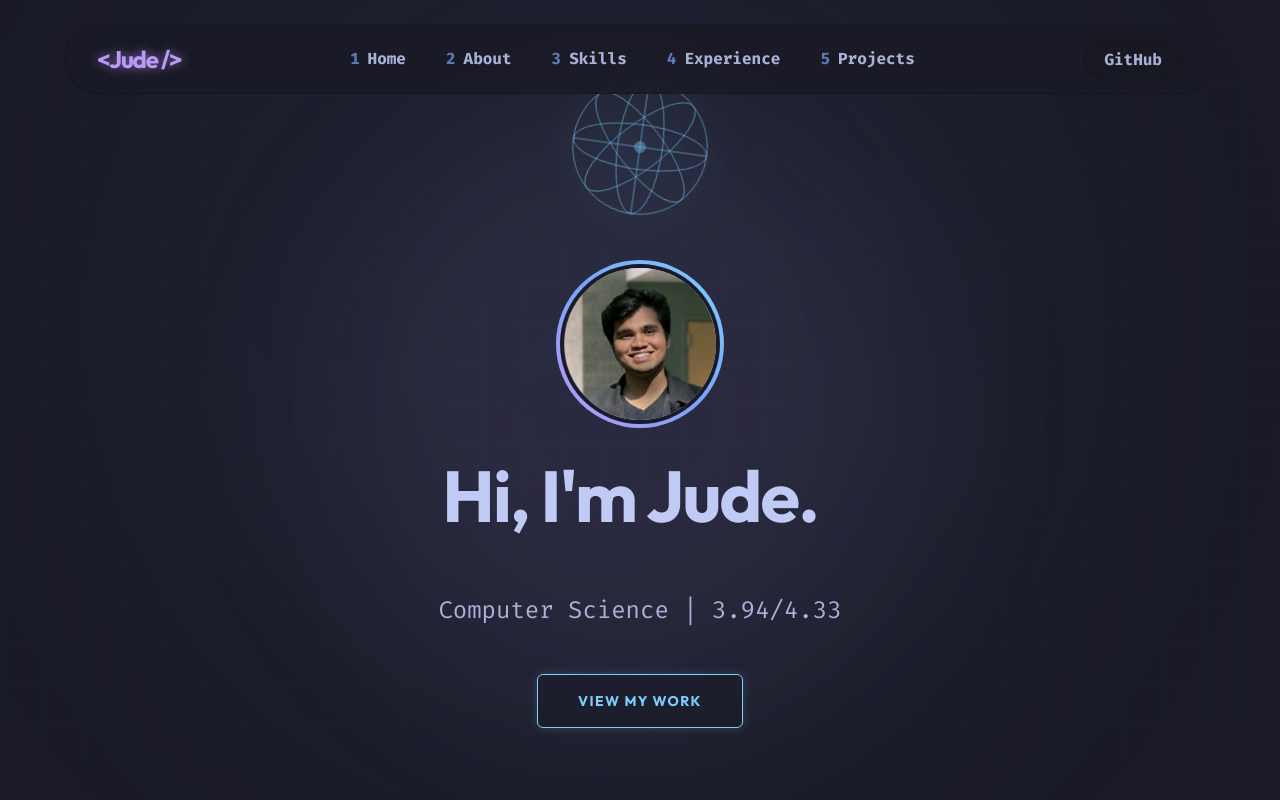
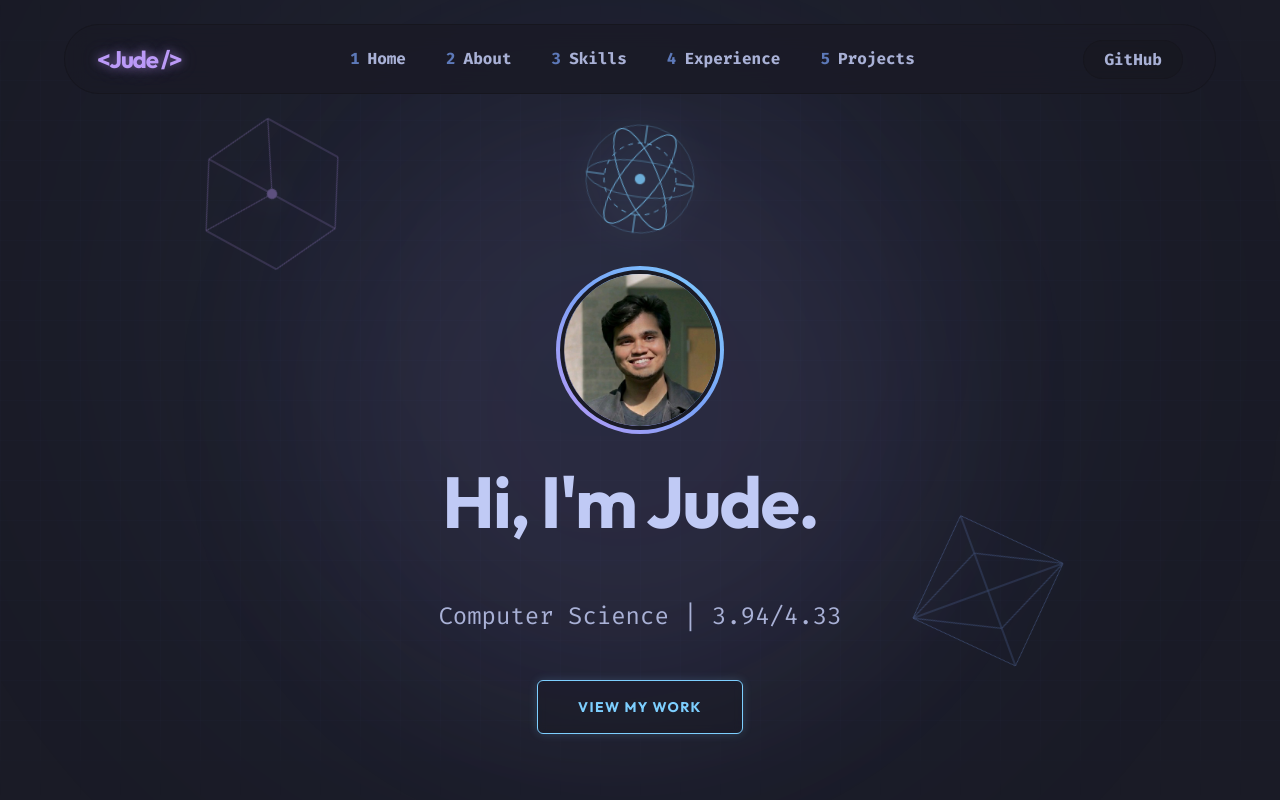
Before and after one commit to juderozario08/judesPortfolio, a React (Vite) app: page / in a window 1280 px wide. Shown: the top 800 px of the page. Built offline with nearby package versions, Linux system fonts and the light colour scheme.

Commit message:
style: add multiple advanced wireframe geometric shapes to hero background

```diff
--- a/src/components/Hero.tsx
+++ b/src/components/Hero.tsx
@@ -29,7 +29,36 @@ const Hero = () => {
         />
       </div>
 
-      {/* Floating geometric shape */}
+      {/* Background Floating Geometries */}
+      <motion.div
+        animate={{ y: [-20, 20, -20], rotate: [0, -360] }}
+        transition={{ y: { duration: 6, repeat: Infinity, ease: "easeInOut" }, rotate: { duration: 40, repeat: Infinity, ease: "linear" } }}
+        className="absolute top-32 left-[15%] text-tokyo-purple opacity-40 drop-shadow-[0_0_15px_rgba(187,154,247,0.4)] pointer-events-none z-0"
+      >
+        <svg width="160" height="160" viewBox="0 0 100 100" fill="none" stroke="currentColor" strokeWidth="0.5">
+          <polygon points="50,5 90,25 90,75 50,95 10,75 10,25" />
+          <line x1="50" y1="5" x2="50" y2="50" />
+          <line x1="10" y1="25" x2="50" y2="50" />
+          <line x1="90" y1="25" x2="50" y2="50" />
+          <line x1="50" y1="50" x2="50" y2="95" />
+          <circle cx="50" cy="50" r="3" fill="currentColor" />
+        </svg>
+      </motion.div>
+
+      <motion.div
+        animate={{ y: [30, -30, 30], rotate: [0, 360] }}
+        transition={{ y: { duration: 8, repeat: Infinity, ease: "easeInOut" }, rotate: { duration: 35, repeat: Infinity, ease: "linear" } }}
+        className="absolute bottom-32 right-[15%] text-tokyo-blue opacity-30 drop-shadow-[0_0_15px_rgba(122,162,247,0.4)] pointer-events-none z-0"
+      >
+        <svg width="200" height="200" viewBox="0 0 100 100" fill="none" stroke="currentColor" strokeWidth="0.5">
+          <polygon points="50,10 90,50 50,90 10,50" />
+          <polygon points="50,10 70,50 50,90 30,50" />
+          <line x1="10" y1="50" x2="90" y2="50" />
+          <line x1="50" y1="10" x2="50" y2="90" />
+        </svg>
+      </motion.div>
+
+      {/* Central Floating geometric shape */}
       <motion.div
         animate={{
           y: [-15, 15, -15],
@@ -39,17 +68,16 @@ const Hero = () => {
           y: { duration: 4, repeat: Infinity, ease: "easeInOut" },
           rotate: { duration: 25, repeat: Infinity, ease: "linear" }
         }}
-        className="mb-12 text-tokyo-cyan opacity-80 drop-shadow-[0_0_15px_rgba(125,207,255,0.5)] will-change-transform"
+        className="mb-8 mt-12 text-tokyo-cyan opacity-80 drop-shadow-[0_0_15px_rgba(125,207,255,0.5)] will-change-transform z-10"
       >
-        <svg width="140" height="140" viewBox="0 0 100 100" fill="none" stroke="currentColor" strokeWidth="0.5">
-          <circle cx="50" cy="50" r="48" />
-          <ellipse cx="50" cy="50" rx="48" ry="16" />
-          <ellipse cx="50" cy="50" rx="16" ry="48" />
-          <ellipse cx="50" cy="50" rx="48" ry="16" transform="rotate(45 50 50)" />
-          <ellipse cx="50" cy="50" rx="48" ry="16" transform="rotate(-45 50 50)" />
-          <line x1="2" y1="50" x2="98" y2="50" />
-          <line x1="50" y1="2" x2="50" y2="98" />
-          <circle cx="50" cy="50" r="4" fill="currentColor" opacity="0.5" />
+        <svg width="120" height="120" viewBox="0 0 100 100" fill="none" stroke="currentColor" strokeWidth="0.75">
+          <circle cx="50" cy="50" r="30" strokeDasharray="4 4" />
+          <circle cx="50" cy="50" r="45" opacity="0.3" />
+          <ellipse cx="50" cy="50" rx="45" ry="15" transform="rotate(30 50 50)" />
+          <ellipse cx="50" cy="50" rx="45" ry="15" transform="rotate(-30 50 50)" />
+          <ellipse cx="50" cy="50" rx="15" ry="45" opacity="0.5" />
+          <circle cx="50" cy="50" r="4" fill="currentColor" />
+          <path d="M 50 5 L 50 20 M 50 80 L 50 95 M 5 50 L 20 50 M 80 50 L 95 50" strokeWidth="1.5" opacity="0.5" />
         </svg>
       </motion.div>
 
```
